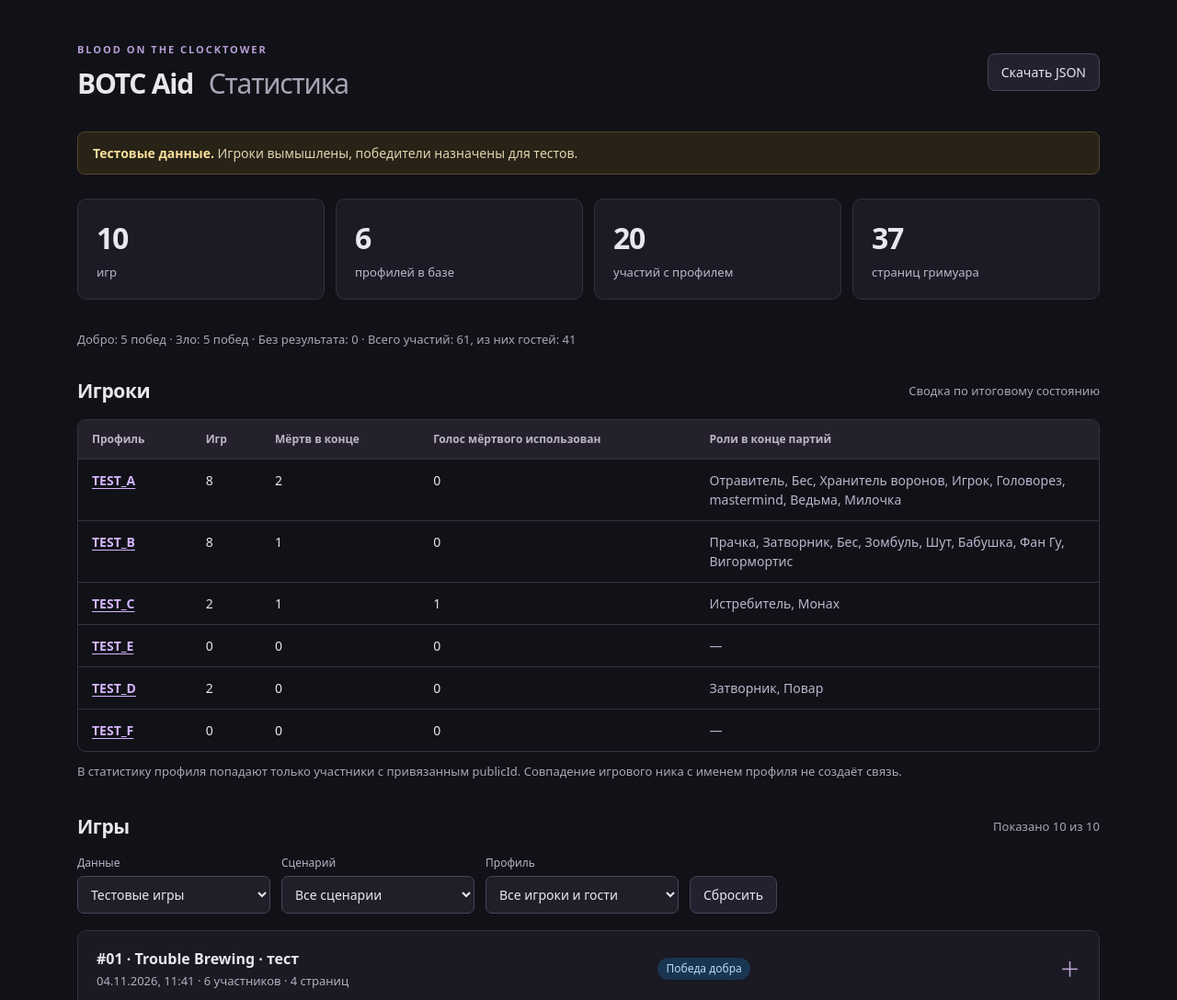
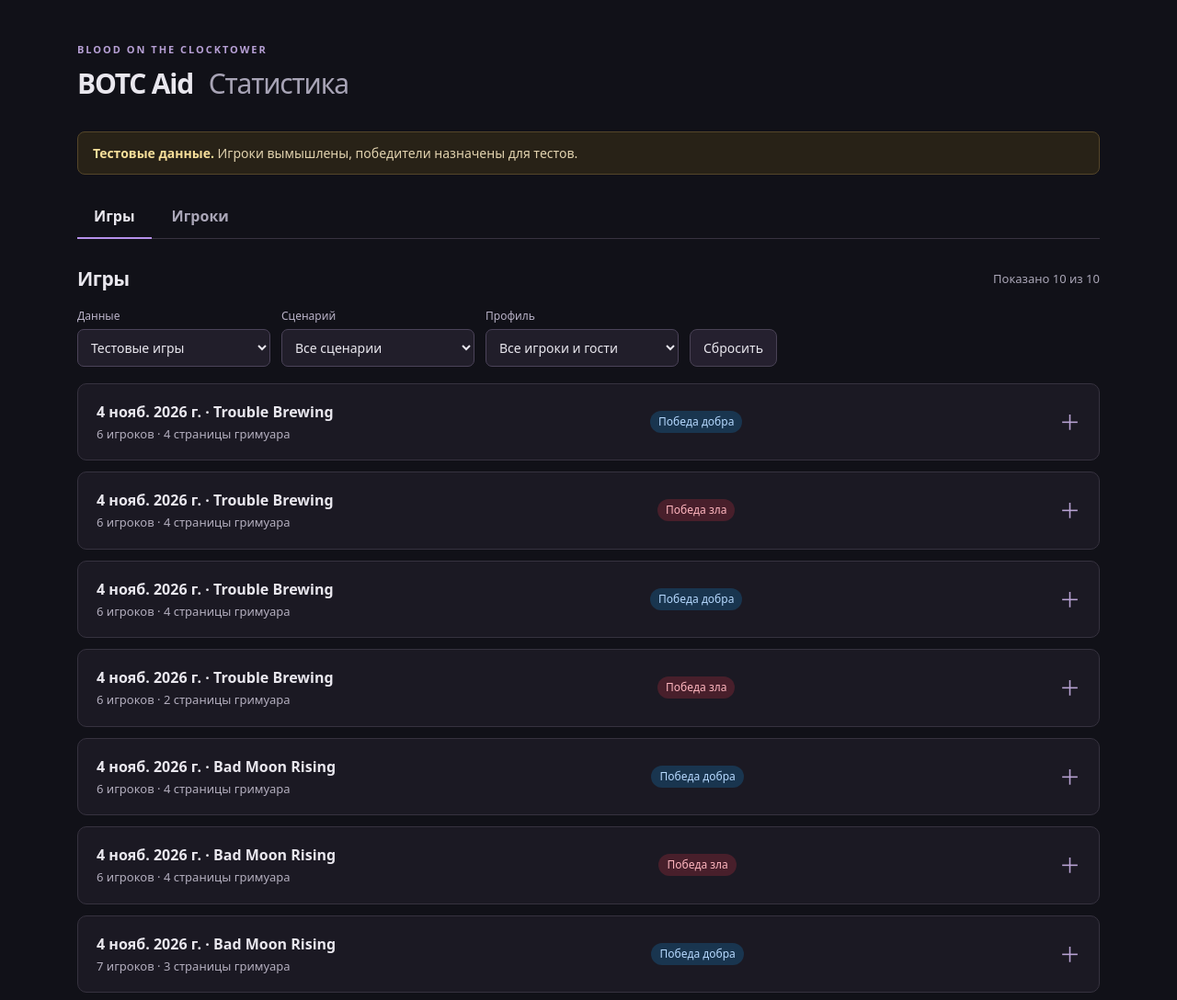
Before and after one commit to ultimatum424/botc-aid, a plain HTML site: page index.html in a window 1280 px wide. Shown: the top 1088 px of the page at 92% size. Drawn offline with Linux system fonts and the light colour scheme.

Commit message:
Reorganize games and players views

```diff
--- a/app.js
+++ b/app.js
@@ -3,7 +3,7 @@ import {summarize,filterGames} from './model.mjs';
 const $=id=>document.getElementById(id);
 const alignments={GOOD:'Добро',EVIL:'Зло',NEUTRAL:'Нейтральная'};
 const winners={GOOD_WINS:'Победа добра',EVIL_WINS:'Победа зла',NOT_RECORDED:'Результат не указан'};
-// Display aliases only. Machine role IDs are retained unchanged in the downloadable JSON.
+// Display aliases only. Machine role IDs in the generated dataset stay unchanged.
 const roles={poisoner:'Отравитель',washerwoman:'Прачка',slayer:'Истребитель',recluse:'Затворник',imp:'Бес',empath:'Эмпат',
   fortune_teller:'Гадалка',fortuneteller:'Гадалка',ravenkeeper:'Хранитель воронов',drunk:'Пьяница',chef:'Повар',baron:'Барон',
   professor:'Профессор',zombuul:'Зомбуль',goon:'Головорез',apprentice:'Подмастерье',angel:'Ангел',klutz:'Неуклюжий',
@@ -14,7 +14,7 @@ const roles={poisoner:'Отравитель',washerwoman:'Прачка',slayer:'
   cerenovus:'Цереновус',dreamer:'Сновидец',artist:'Художник',seamstress:'Швея',sage:'Мудрец',mathematician:'Математик',
   librarian:'Библиотекарь',butler:'Дворецкий',monk:'Монах',undertaker:'Гробовщик',virgin:'Девственница',
   scarletwoman:'Алая женщина',spy:'Шпион',soldier:'Солдат',mayor:'Мэр',investigator:'Следователь'};
-const role=value=>roles[value]??value??'—';
+const role=value=>roles[value]??roles[String(value??'').toLowerCase().replace(/[\s_-]+/g,'')]??value??'—';
 const node=(tag,text,className)=>{const el=document.createElement(tag);if(text!=null)el.textContent=String(text);if(className)el.className=className;return el;};
 function tag(text,team){return node('span',text,`tag ${team==='GOOD'||team==='GOOD_WINS'?'good':team==='EVIL'||team==='EVIL_WINS'?'evil':'neutral'}`);}
 function table(headers,rows){
@@ -24,17 +24,18 @@ function table(headers,rows){
 }
 function profileCell(p){const cell=node('span');cell.append(node('span',p.gameNickname));cell.append(node('br'));
   cell.append(node('span',p.publicId?`Профиль: ${p.databaseName}`:'Гость · без привязки',p.publicId?'small':'guest'));return cell;}
-function dateLabel(value){const date=new Date(value);return Number.isNaN(date.valueOf())?value:date.toLocaleString('ru-RU',{dateStyle:'short',timeStyle:'short'});}
+function dateLabel(value){const date=new Date(value);return Number.isNaN(date.valueOf())?value:date.toLocaleDateString('ru-RU',{dateStyle:'medium'});}
+function countLabel(value,one,few,many){const n=Math.abs(value)%100,last=n%10;return `${value} ${n>10&&n<20?many:last===1?one:last>1&&last<5?few:many}`;}
 function gameCard(game){
   const details=node('details',null,'game');details.id=`game-${game.gameId}`;
   const summary=node('summary'),title=node('div',null,'game-title-wrap');
-  title.append(node('div',`${game.caseNumber?`#${String(game.caseNumber).padStart(2,'0')}`:game.gameId.slice(0,8)} · ${game.script.name}${game.isTest?' · тест':''}`,'game-title'));
-  title.append(node('div',`${dateLabel(game.date)} · ${game.participants.length} участников · ${game.snapshots.length} страниц`,'game-subtitle'));
+  title.append(node('div',`${dateLabel(game.date)} · ${game.script.name}`,'game-title'));
+  title.append(node('div',`${countLabel(game.participants.length,'игрок','игрока','игроков')} · ${countLabel(game.snapshots.length,'страница гримуара','страницы гримуара','страниц гримуара')}`,'game-subtitle'));
   summary.append(title,tag(winners[game.winner]??game.winner,game.winner));details.append(summary);
   const body=node('div',null,'game-body');if(game.title)body.append(node('p',game.title,'notes'));body.append(node('h3','Итоговый состав'));
-  body.append(table(['Место','Игрок / профиль','При раздаче','В конце','Команда','Состояние','Голос мёртвого'],game.participants.map(p=>[
-    p.order+1,profileCell(p),p.dealtRoleLabel??'—',role(p.finalRoleId)+(p.relatedRoleId?` → ${role(p.relatedRoleId)}`:''),
-    tag(alignments[p.finalAlignment]??p.finalAlignment,p.finalAlignment),p.isDead?'Мёртв':'Жив',p.usedGhostVote?'Использован':'Не использован'])));
+  body.append(table(['Место','Игрок / профиль','Начальная роль','Финальная'],game.participants.map(p=>[
+    p.order+1,profileCell(p),tag(role(p.dealtRoleLabel),p.finalAlignment),
+    tag(role(p.finalRoleId)+(p.relatedRoleId?` → ${role(p.relatedRoleId)}`:''),p.finalAlignment)])));
   if(game.fabled.length || game.demonBluffs.length || game.travelerCountAsExported){
     body.append(node('p',`Путешественников: ${game.travelerCountAsExported}. Легендарные: ${game.fabled.map(role).join(', ')||'—'}. Блефы Демона: ${game.demonBluffs.map(role).join(', ')||'—'}.`,'notes'));
   }
@@ -48,7 +49,24 @@ function gameCard(game){
   select.addEventListener('change',renderSnapshot);renderSnapshot();
   body.append(node('p',`ID игры: ${game.gameId}`,'muted small'));details.append(body);return details;
 }
-let currentData=null,currentHash=null,loading=false,explicitType=false;
+let currentData=null,currentHash=null,loading=false,explicitType=false,activeTab='games';
+function setActiveTab(name,{focus=false}={}){
+  activeTab=name==='players'?'players':'games';
+  for(const tabName of ['games','players']){
+    const selected=tabName===activeTab,tab=$(`${tabName}-tab`),panel=$(`${tabName}-panel`);
+    tab.setAttribute('aria-selected',String(selected));tab.tabIndex=selected?0:-1;panel.hidden=!selected;
+  }
+  if(focus)$(`${activeTab}-tab`).focus();
+}
+for(const tabName of ['games','players']){
+  $(`${tabName}-tab`).addEventListener('click',()=>setActiveTab(tabName));
+  $(`${tabName}-tab`).addEventListener('keydown',event=>{
+    if(!['ArrowLeft','ArrowRight','Home','End'].includes(event.key))return;
+    event.preventDefault();
+    const next=event.key==='Home'?'games':event.key==='End'?'players':tabName==='games'?'players':'games';
+    setActiveTab(next,{focus:true});
+  });
+}
 function renderPage(dataset){
   const oldScript=$('script-filter').value,oldPlayer=$('player-filter').value;
   if(!explicitType)$('type-filter').value=dataset.games.some(g=>!g.isTest)?'real':'test';
@@ -56,15 +74,12 @@ function renderPage(dataset){
   const data={...dataset,games:dataset.games.filter(g=>mode==='all' || (mode==='test')===g.isTest)};
   $('test-notice').hidden=!data.games.some(g=>g.isTest);
   const stats=summarize(data);
-  $('overview').replaceChildren();$('players').replaceChildren();
+  $('players').replaceChildren();
   $('script-filter').replaceChildren(node('option','Все сценарии'));$('script-filter').firstChild.value='';
   $('player-filter').replaceChildren(node('option','Все игроки и гости'));$('player-filter').firstChild.value='';
-  for(const [count,label] of [[stats.gameCount,'игр'],[data.players.length,'профилей в базе'],[stats.identified,'участий с профилем'],[stats.snapshots,'страниц гримуара']]){
-    const box=node('div',null,'metric');box.append(node('strong',count),node('span',label));$('overview').append(box);}
-  $('results').textContent=`Добро: ${stats.good} побед · Зло: ${stats.evil} побед · Без результата: ${stats.unknown} · Всего участий: ${stats.totalParticipants}, из них гостей: ${stats.guests}`;
   for(const player of stats.players){
     const row=node('tr'),button=node('button',player.name,'profile-link');button.type='button';button.title=player.publicId;
-    button.addEventListener('click',()=>{$('player-filter').value=player.publicId;renderGames();$('games-heading').scrollIntoView({behavior:'smooth'});});
+    button.addEventListener('click',()=>{$('player-filter').value=player.publicId;renderGames();setActiveTab('games');$('games-heading').scrollIntoView({behavior:'smooth'});});
     const name=node('td');name.append(button);row.append(name);
     for(const value of [player.games,player.dead,player.ghostVotes,Object.entries(player.roles).map(([r,n])=>`${role(r)}${n>1?` ×${n}`:''}`).join(', ')||'—'])row.append(node('td',value));
     row.lastChild.className='role-list';$('players').append(row);
@@ -78,7 +93,7 @@ function renderPage(dataset){
     $('games').replaceChildren(...(games.length?games.map(gameCard):[node('p','Нет игр с выбранными фильтрами.','empty')]));}
   $('script-filter').onchange=renderGames;$('player-filter').onchange=renderGames;
   $('reset').onclick=()=>{$('script-filter').value='';$('player-filter').value='';renderGames();};
-  renderGames();$('updated').textContent=`Данные Firebase: ${dateLabel(data.generatedAt)}. Страница проверяет обновления автоматически.`;
+  renderGames();setActiveTab(activeTab);$('updated').textContent=`Данные от ${dateLabel(data.generatedAt)}`;
   $('status').hidden=true;$('content').hidden=false;
 }
 async function load(){
@@ -99,7 +114,6 @@ async function load(){
     $('content').dataset.revision=String(data.publicationRevision??0);
     $('content').dataset.sha256=currentHash??'';
     $('content').querySelectorAll('details.game').forEach(card=>{if(card.id===location.hash.slice(1))card.open=true;});
-    document.querySelector('a[download]').href=`./data/dataset.json?v=${currentHash??Date.now()}`;
   } catch {
     $('status').hidden=false;$('status').textContent=currentData?'Не удалось обновить данные. Показана предыдущая версия; повторим автоматически.':'Не удалось загрузить статистику. Повторим автоматически; можно обновить страницу.';
   } finally {loading=false;}
--- a/index.html
+++ b/index.html
@@ -13,18 +13,15 @@
   <main>
     <header>
       <div><span class="eyebrow">BLOOD ON THE CLOCKTOWER</span><h1>BOTC Aid <span>Статистика</span></h1></div>
-      <a class="button" href="./data/dataset.json" download="botc-games.json">Скачать JSON</a>
     </header>
     <p id="test-notice" class="notice" hidden><strong>Тестовые данные.</strong> Игроки вымышлены, победители назначены для тестов.</p>
     <p id="status" role="status">Загружаем игры…</p>
     <div id="content" hidden>
-      <section aria-label="Общая статистика" id="overview" class="metrics"></section>
-      <p id="results" class="muted"></p>
-      <section aria-labelledby="players-heading">
-        <div class="section-heading"><h2 id="players-heading">Игроки</h2><span class="muted">Сводка по итоговому состоянию</span></div>
-        <div class="table-wrap"><table><thead><tr><th scope="col">Профиль</th><th scope="col">Игр</th><th scope="col">Мёртв в конце</th><th scope="col">Голос мёртвого использован</th><th scope="col">Роли в конце партий</th></tr></thead><tbody id="players"></tbody></table></div>
-        <p class="hint">В статистику профиля попадают только участники с привязанным publicId. Совпадение игрового ника с именем профиля не создаёт связь.</p>
-      </section>
+      <nav class="tabs" role="tablist" aria-label="Разделы статистики">
+        <button id="games-tab" class="tab" type="button" role="tab" aria-selected="true" aria-controls="games-panel">Игры</button>
+        <button id="players-tab" class="tab" type="button" role="tab" aria-selected="false" aria-controls="players-panel" tabindex="-1">Игроки</button>
+      </nav>
+      <div id="games-panel" role="tabpanel" aria-labelledby="games-tab">
         <section aria-labelledby="games-heading">
           <div class="section-heading"><h2 id="games-heading">Игры</h2><span id="game-count" class="muted"></span></div>
           <div class="filters">
@@ -35,12 +32,14 @@
           </div>
           <div id="games"></div>
         </section>
-      <details class="method"><summary>Как читать эти данные</summary>
-        <p>Результат команды взят из ClockTracker. Личные победы и процент побед пока не рассчитываются: правило для игроков, сменивших команду, ещё не выбрано.</p>
-        <p>Страницы гримуара показывают сохранённые состояния стола. Их номера не означают точный день или ночь. Исторические жетоны отображаются с игровыми никами без догадки о привязке к профилю после перестановок.</p>
-        <p>Напоминания передаются в том виде, в котором их сохранил сайт. Это отметки рассказчика, а не автоматическое доказательство применения способности. В экспорте нет полного журнала номинаций, количества голосов, причин смерти и точного времени действий.</p>
-        <p>Гости видны в составе партии, но не объединяются между играми. Traveller уже входит в число участников этих выгрузок.</p>
-      </details>
+      </div>
+      <div id="players-panel" role="tabpanel" aria-labelledby="players-tab" hidden>
+        <section aria-labelledby="players-heading">
+          <div class="section-heading"><h2 id="players-heading">Игроки</h2><span class="muted">Сводка по итоговому состоянию</span></div>
+          <div class="table-wrap"><table><thead><tr><th scope="col">Профиль</th><th scope="col">Игр</th><th scope="col">Мёртв в конце</th><th scope="col">Голос мёртвого использован</th><th scope="col">Роли в конце партий</th></tr></thead><tbody id="players"></tbody></table></div>
+          <p class="hint">В статистику профиля попадают только участники с привязанным publicId. Совпадение игрового ника с именем профиля не создаёт связь.</p>
+        </section>
+      </div>
       <footer id="updated" class="muted"></footer>
     </div>
   </main>
```
Also changed, not shown: styles.css. Lines whose indentation alone changed are shown as unchanged.
